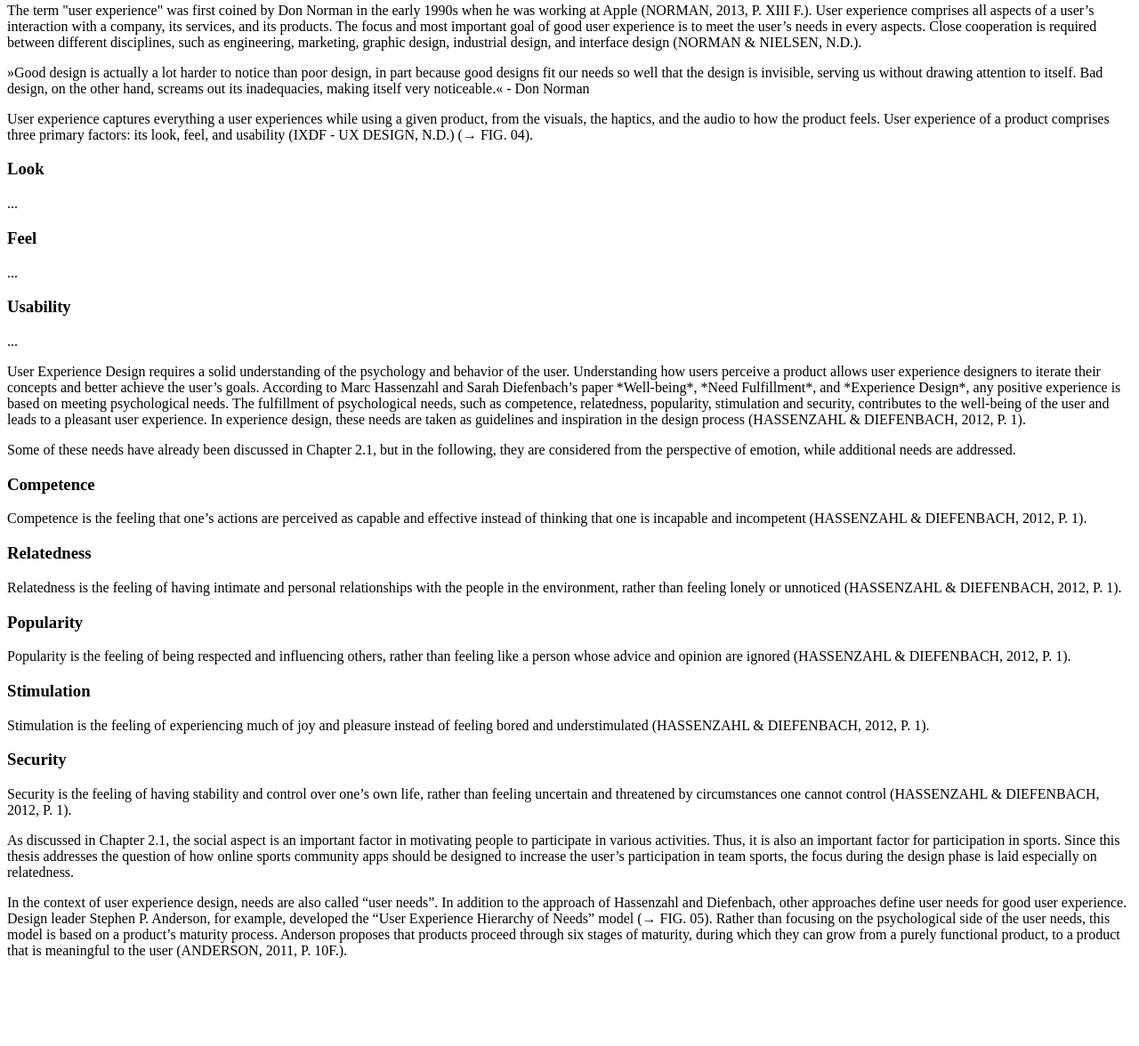
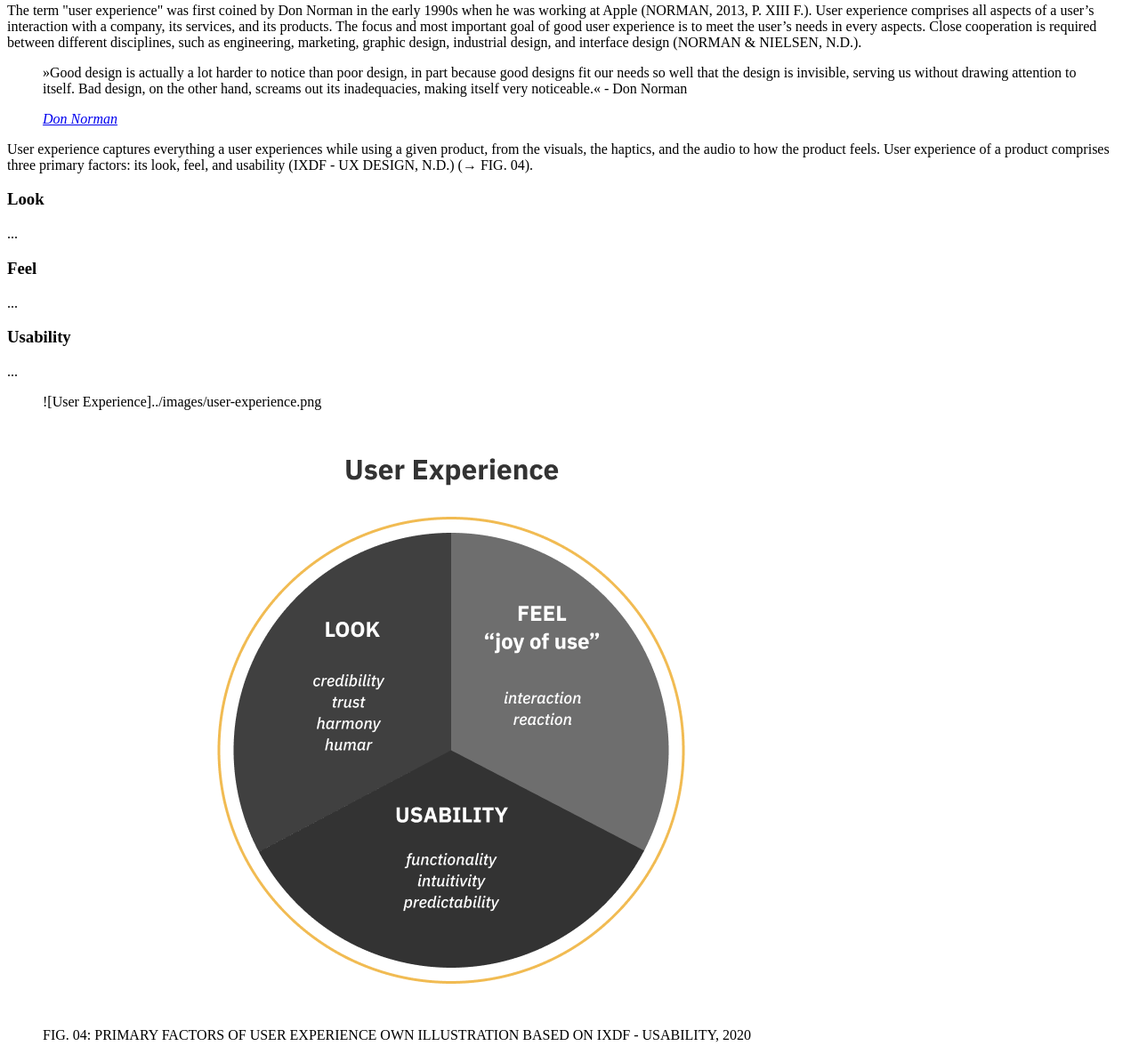
Before and after one commit to mi-classroom/webdev-fd-2021-basics-JJJS777, a plain HTML site: page chapter/design-principles.html in a window 1280 px wide. Shown: the part 180-1356 px from the top of the page at 89% size. Before the commit the page ends 1274 px from the top, so only its background shows below. Drawn offline with Linux system fonts and the light colour scheme.

Commit message:
Bild eingefuegt, Zitat verbessert

```diff
--- a/chapter/design-principles.html
+++ b/chapter/design-principles.html
@@ -23,12 +23,20 @@
         such as engineering, marketing, graphic design, industrial design, and interface design (NORMAN & NIELSEN, N.D.).
     </p>
 
+
+    <blockquote cite="https://en.wikipedia.org/wiki/The_Design_of_Everyday_Things">
         <p>
             »Good design is actually a lot harder to notice than poor design, in part because good designs fit our needs so
             well that the design is invisible, serving us without drawing attention to itself. Bad design, on the other hand,
             screams out its inadequacies, making itself very noticeable.«
             - Don Norman
         </p>
+        <footer>
+            <cite>
+                <a href="https://jnd.org">Don Norman</a>
+            </cite>
+        </footer>
+    </blockquote>
 
     <p>
         User experience captures everything a user experiences while using a given product, from the visuals, the haptics,
@@ -50,6 +58,12 @@
     <p>
         ...
     </p>
+
+    <figure>
+        ![User Experience]../images/user-experience.png
+        <img src="../_data/images/user-experience.png" alt="PRIMARY FACTORS OF USER EXPERIENCE">
+        <figcaption>FIG. 04: PRIMARY FACTORS OF USER EXPERIENCE OWN ILLUSTRATION BASED ON IXDF - USABILITY, 2020</figcaption>
+    </figure>
 
     <p>
         User Experience Design requires a solid understanding of the psychology and behavior of the user. Understanding
```
Lines whose indentation alone changed are shown as unchanged.
